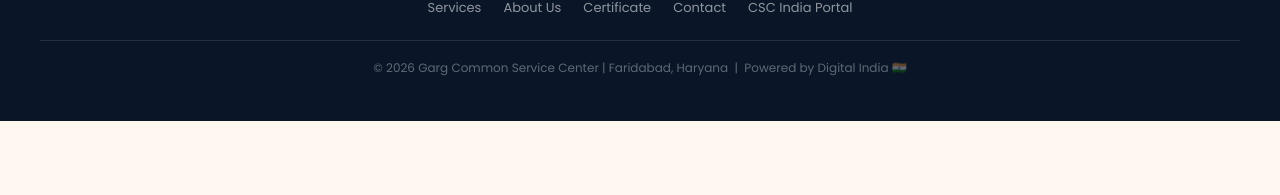
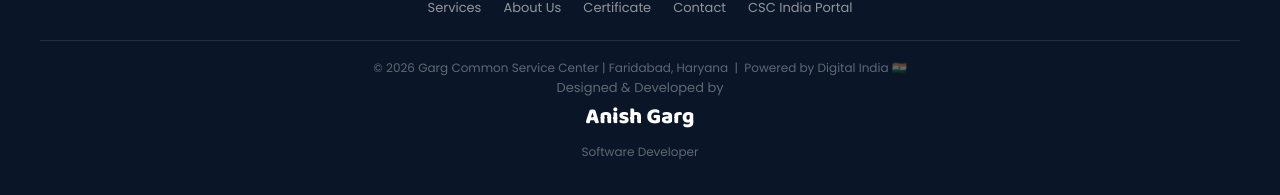
Before and after one commit to anishgarg11/garg-csc, a React (Vite) app in the folder garg-csc/: page /contact in a window 1280 px wide. Shown: the part 1415-1610 px from the top of the page. Before the commit the page ends 1536 px from the top, so only its background shows below. Built offline with nearby package versions, Linux system fonts and the light colour scheme.

Commit message:
Update server URL for production

```diff
--- a/garg-csc/src/components/Footer.jsx
+++ b/garg-csc/src/components/Footer.jsx
@@ -17,7 +17,17 @@ export default function Footer() {
 
       <div className="footer-bottom">
         © {new Date().getFullYear()} Garg Common Service Center | Faridabad, Haryana &nbsp;|&nbsp; Powered by Digital India 🇮🇳
+        <div className="developer-credit">
+  <p>Designed & Developed by</p>
+  <h4>Anish Garg</h4>
+  <span>Software Developer</span>
+</div>
       </div>
     </footer>
   )
 }
+<div className="developer-credit">
+  <p>Designed & Developed by</p>
+  <h4>Anish Garg</h4>
+  <span>Software Developer</span>
+</div>
```
